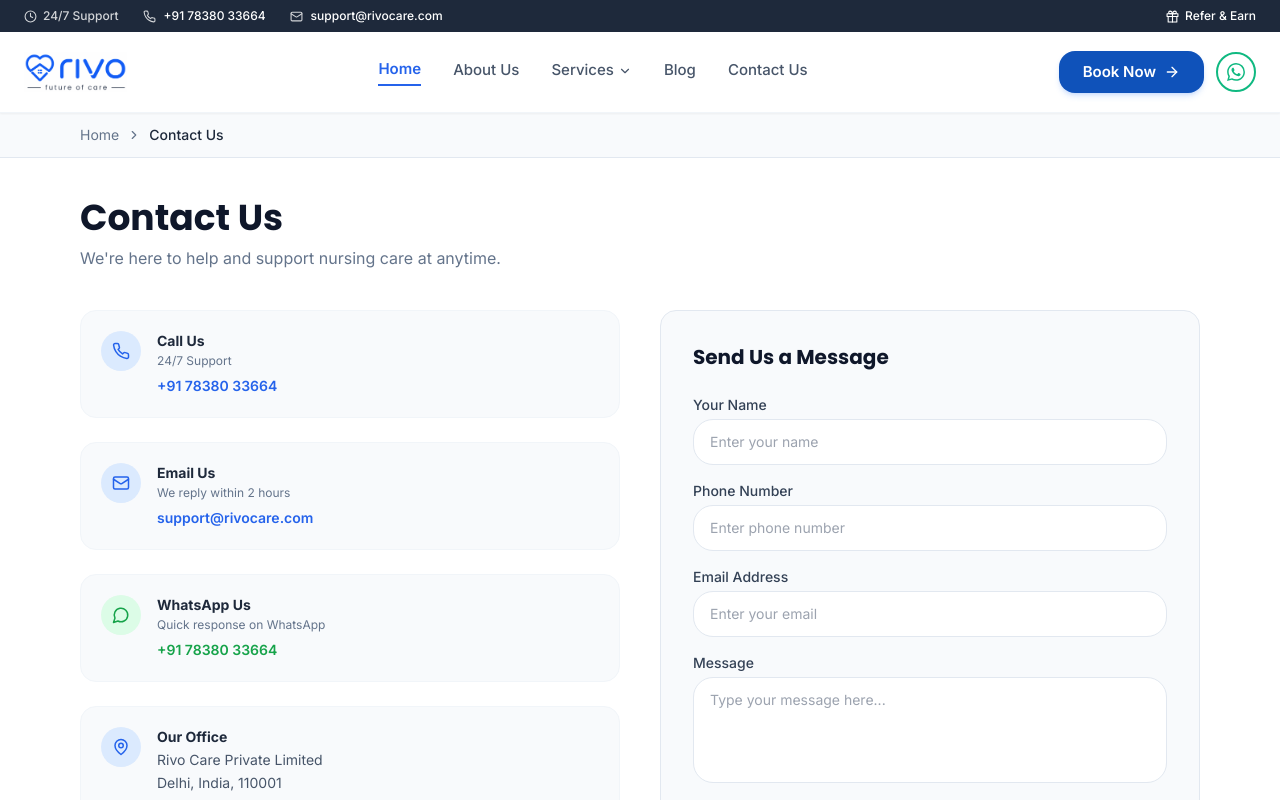
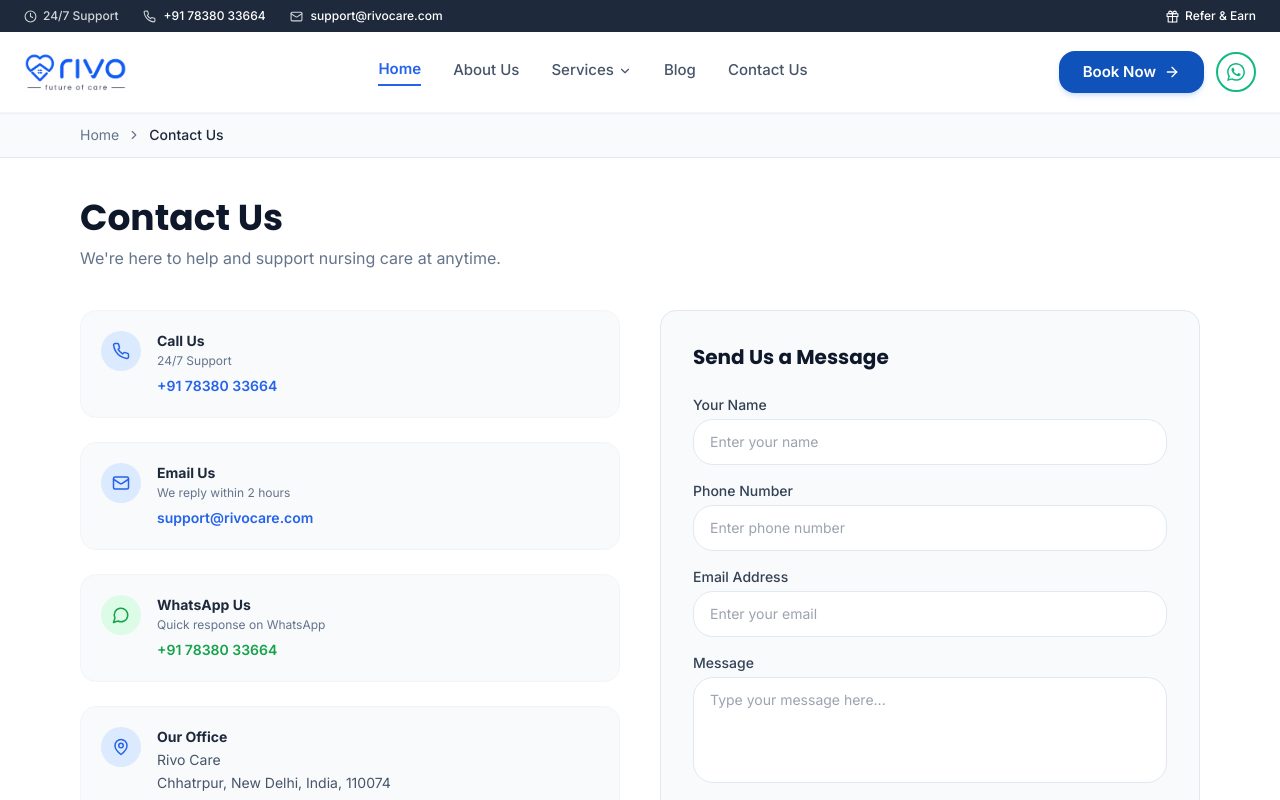
Before and after one commit to siddhanthardik/rivocare, a React (Vite) app in the folder frontend/: page /contact-us in a window 1280 px wide. Shown: the top 800 px of the page. Built offline with nearby package versions, Linux system fonts and the light colour scheme; no server answers.

Commit message:
feat: redesign contact us page and complete referral system integration

```diff
--- a/frontend/src/pages/company/ContactUs.jsx
+++ b/frontend/src/pages/company/ContactUs.jsx
@@ -84,8 +84,8 @@ export default function ContactUs() {
             <div>
               <h3 className="font-bold text-slate-800 text-sm mb-0.5">Our Office</h3>
               <p className="text-slate-600 text-sm leading-relaxed">
-                Rivo Care Private Limited<br />
-                Delhi, India, 110001
+                Rivo Care<br />
+                Chhatrpur, New Delhi, India, 110074
               </p>
             </div>
           </div>
```
